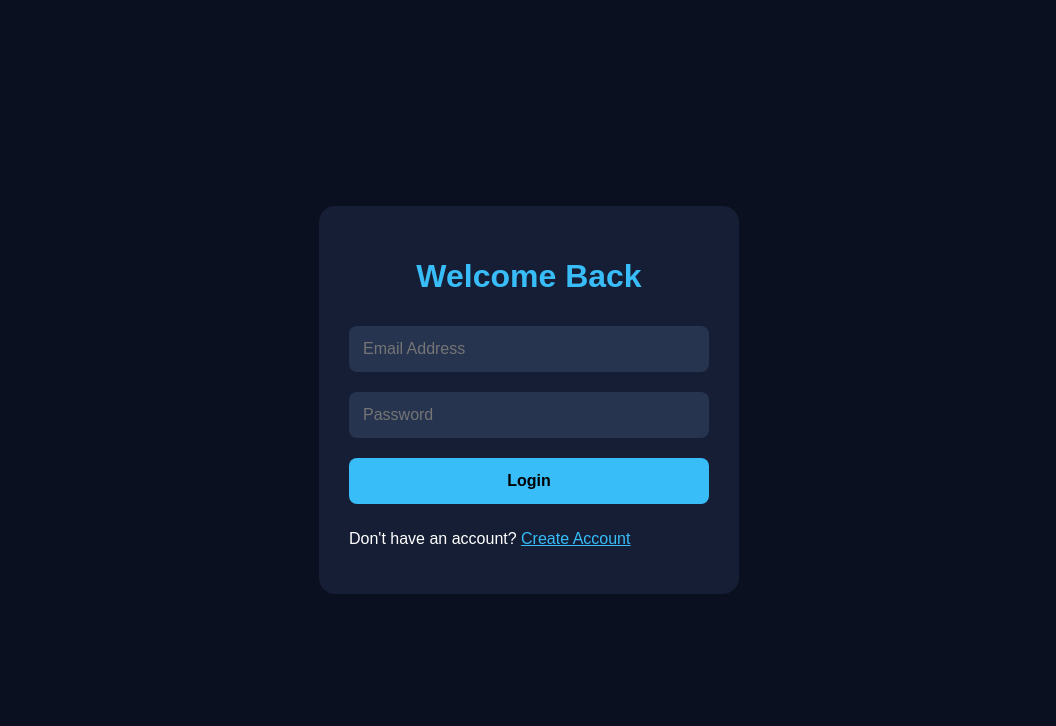
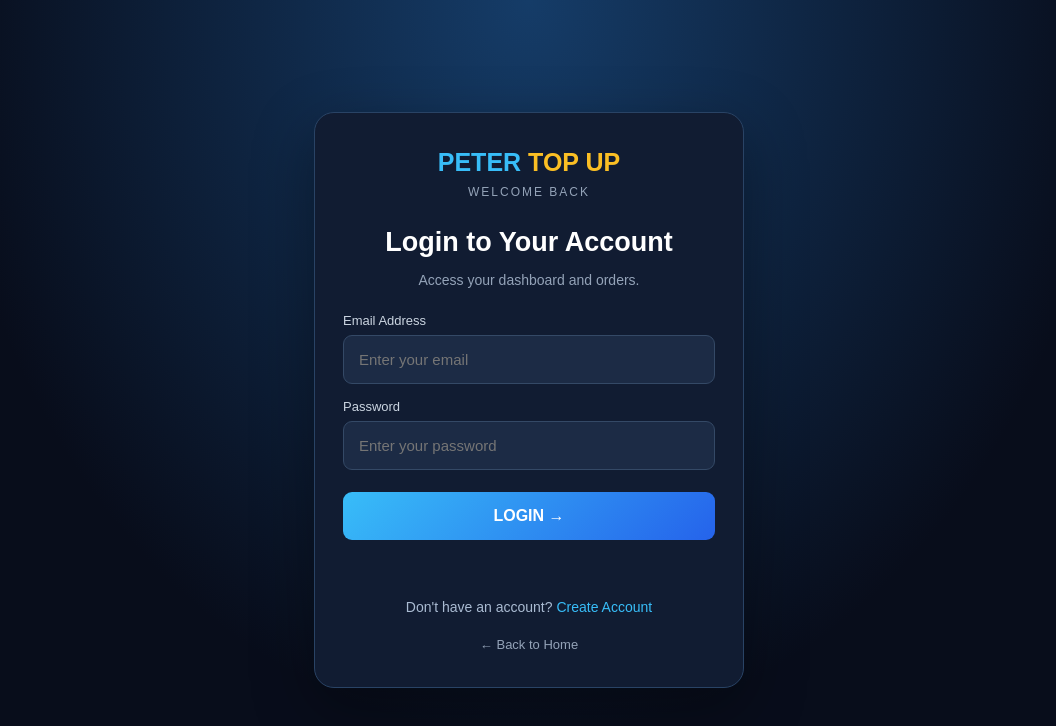
Before and after one commit to peterlorevil08-spec/peter-top-up, a plain HTML site: page login.html in a window 1280 px wide. Shown: the whole page, without its empty margins (111-1167 px from the left). Drawn offline with nearby package versions, Linux system fonts and the light colour scheme.

Commit message:
Update login.html

```diff
--- a/login.html
+++ b/login.html
@@ -4,56 +4,177 @@
 <head>
 <meta charset="UTF-8">
 <meta name="viewport" content="width=device-width, initial-scale=1.0">
-  <title>Login - Peter Top Up</title>
+<title>Login | Peter Top Up</title>
 <script src="https://cdn.jsdelivr.net/npm/@supabase/supabase-js@2"></script>
+
 <style>
 * { box-sizing: border-box; }
+
 body {
   margin: 0;
   min-height: 100vh;
   display: grid;
   place-items: center;
   padding: 20px;
-      background: #0b1020;
+  font-family: Arial, sans-serif;
   color: white;
-      font-family: Arial, sans-serif;
+  background:
+    radial-gradient(ellipse at top, #153c68, transparent 65%),
+    #080d1b;
 }
+
 .card {
   width: 100%;
-      max-width: 420px;
-      background: #151e35;
-      padding: 30px;
-      border-radius: 16px;
+  max-width: 430px;
+  padding: 35px 28px;
+  background: #111c32;
+  border: 1px solid #294365;
+  border-radius: 20px;
+  box-shadow: 0 20px 60px rgba(0,0,0,.35);
 }
-    h1 { text-align: center; color: #38bdf8; }
-    input, button {
+
+.logo {
+  text-align: center;
+  font-size: 25px;
+  font-weight: 900;
+  color: #38bdf8;
+  margin-bottom: 8px;
+}
+
+.logo span { color: #fbbf24; }
+
+.tag {
+  text-align: center;
+  color: #94a3b8;
+  font-size: 12px;
+  letter-spacing: 2px;
+  margin-bottom: 28px;
+}
+
+h1 {
+  text-align: center;
+  font-size: 27px;
+  margin-bottom: 8px;
+}
+
+.subtitle {
+  text-align: center;
+  color: #94a3b8;
+  font-size: 14px;
+  margin-bottom: 25px;
+}
+
+label {
+  display: block;
+  color: #cbd5e1;
+  font-size: 13px;
+  margin: 15px 0 7px;
+}
+
+input {
   width: 100%;
-      padding: 14px;
-      margin: 10px 0;
+  padding: 15px;
+  background: #1c2b45;
+  color: white;
+  border: 1px solid #344966;
+  border-radius: 9px;
+  outline: none;
+  font-size: 15px;
+}
+
+input:focus {
+  border-color: #38bdf8;
+}
+
+button {
+  width: 100%;
+  padding: 15px;
+  margin-top: 22px;
   border: none;
-      border-radius: 8px;
+  border-radius: 9px;
+  background: linear-gradient(135deg,#38bdf8,#2563eb);
+  color: white;
   font-size: 16px;
-    }
-    input { background: #26344f; color: white; }
-    button {
-      background: #38bdf8;
   font-weight: bold;
   cursor: pointer;
 }
-    #message { text-align: center; color: #38bdf8; }
-    a { color: #38bdf8; }
+
+button:disabled {
+  opacity: .6;
+  cursor: not-allowed;
+}
+
+#message {
+  text-align: center;
+  min-height: 22px;
+  color: #38bdf8;
+  font-size: 14px;
+  margin-top: 15px;
+  overflow-wrap: anywhere;
+}
+
+.register {
+  text-align: center;
+  color: #aabbd2;
+  font-size: 14px;
+  margin-top: 22px;
+}
+
+a { color: #38bdf8; text-decoration: none; }
+
+.back {
+  display: block;
+  text-align: center;
+  margin-top: 22px;
+  color: #94a3b8;
+  font-size: 13px;
+}
 </style>
 </head>
+
 <body>
+
 <div class="card">
-    <h1>Welcome Back</h1>
+
+  <div class="logo">PETER <span>TOP UP</span></div>
+  <div class="tag">WELCOME BACK</div>
+
+  <h1>Login to Your Account</h1>
+  <p class="subtitle">Access your dashboard and orders.</p>
+
   <form id="loginForm">
-      <input type="email" id="email" placeholder="Email Address" required>
-      <input type="password" id="password" placeholder="Password" required>
-      <button id="loginBtn" type="submit">Login</button>
+
+    <label for="email">Email Address</label>
+    <input
+      type="email"
+      id="email"
+      placeholder="Enter your email"
+      autocomplete="email"
+      required
+    >
+
+    <label for="password">Password</label>
+    <input
+      type="password"
+      id="password"
+      placeholder="Enter your password"
+      autocomplete="current-password"
+      required
+    >
+
+    <button id="loginBtn" type="submit">LOGIN →</button>
+
   </form>
-    <p id="message"></p>
-    <p>Don't have an account? <a href="signup.html">Create Account</a></p>
+
+  <p id="message" role="status"></p>
+
+  <p class="register">
+    Don't have an account?
+    <a href="signup.html">Create Account</a>
+  </p>
+
+  <a class="back" href="index.html">← Back to Home</a>
+
 </div>
 
 <script>
@@ -84,7 +205,6 @@
     if (error) throw error;
 
     message.textContent = "Login successful!";
-
     window.location.href = "dashboard.html";
 
   } catch (error) {
@@ -94,5 +214,6 @@
   }
 });
 </script>
+
 </body>
 </html>
```
Lines whose indentation alone changed are shown as unchanged.
